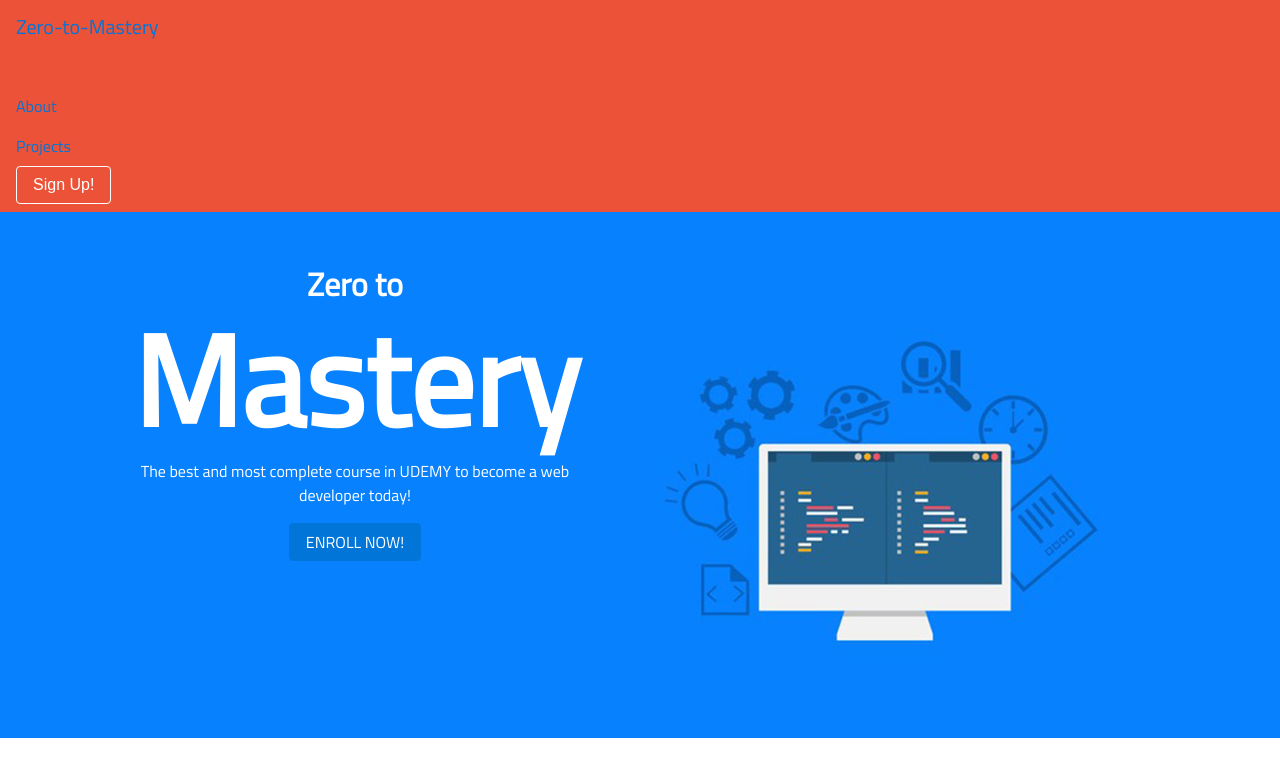
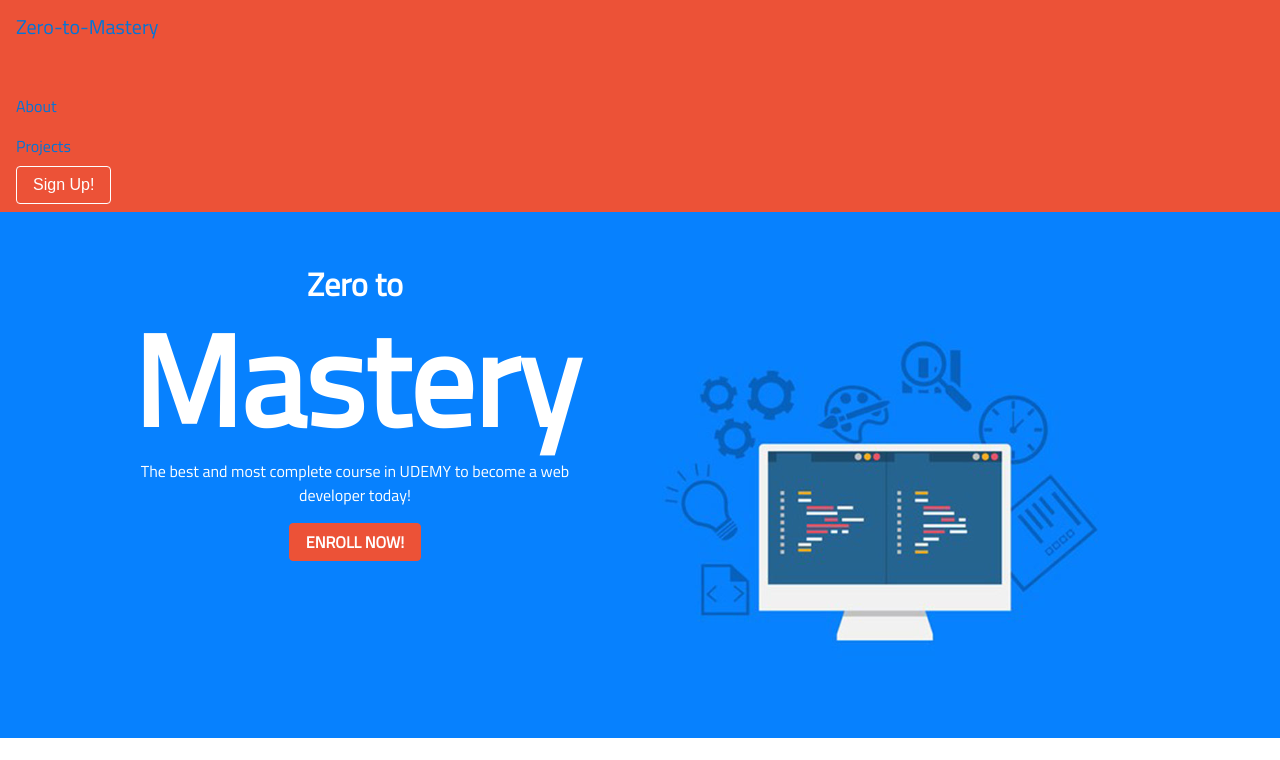
Before and after one commit to lusalga/zero-to-mastery-website, a PHP site: page / in a window 1280 px wide, after a click that opens the changed part. Shown: the top 760 px of the page. Run offline with PHP 8.4, Linux system fonts and the light colour scheme; some libraries are stand-ins or nearby versions; some web fonts are replaced.

Commit message:
Changed Cover button to proper colors and same animation as the signup button in the navbar.

```diff
--- a/assets/css/style.css
+++ b/assets/css/style.css
@@ -20,6 +20,10 @@
             background-image: url("../../Mockups/cover.jpg ");
             background-position: center center;
             background-size: cover;
+        }
+
+        .cover-title{
+            font-size: 8em;
         }
 
         .cta a:link,
@@ -277,6 +281,7 @@
             padding: 2vw;
         }
 
+
         #signup-button {
             color: #ffffff;
             border-color: #ffffff;
@@ -305,7 +310,25 @@
         .btn-outline-success.focus, .btn-outline-success:focus {
             box-shadow: 0 0 0 0.2rem rgba(255, 255, 255, 0.5);
         }
+        #enroll-button {
+            color: #ffffff;
+            border-color: #ec5237;
+            background-color: #ec5237;
+        }
 
-        .cover-title{
-            font-size: 8em;
+        #enroll-button:hover {
+            color: #ec5237;
+            background-color: #ffffff;
+            border-color: #ffffff;
         }
+
+        #enroll-button:not([disabled]):not(.disabled).active, .#enroll-button:not([disabled]):not(.disabled):active, .show>#enroll-button.dropdown-toggle {
+            color: #ec5237;
+            background-color: #ffffff;
+            border-color: #ffffff;
+            box-shadow: 0 0 0 0.2rem rgba(255, 255, 255, 0.5);
+        }
+
+        #enroll-button.focus, #enroll-button:focus {
+            box-shadow: 0 0 0 0.2rem rgba(255, 255, 255, 0.5);
+        }
--- a/index.html
+++ b/index.html
@@ -45,7 +45,7 @@
               	<strong>Mastery</strong>
               </h1>
               <p>The best and most complete course in UDEMY to become a web developer today!</p>
-            <a class="btn btn-primary btn-xl js-scroll-trigger" href="https://www.udemy.com/the-complete-web-developer-in-2018/?couponCode=SSACDWA">ENROLL NOW!</a>
+            <a id="enroll-button" class="btn btn-primary btn-xl js-scroll-trigger" href="https://www.udemy.com/the-complete-web-developer-in-2018/?couponCode=SSACDWA"><strong>ENROLL NOW!</strong></a>
           </div>
         </div>
       </div>
```
